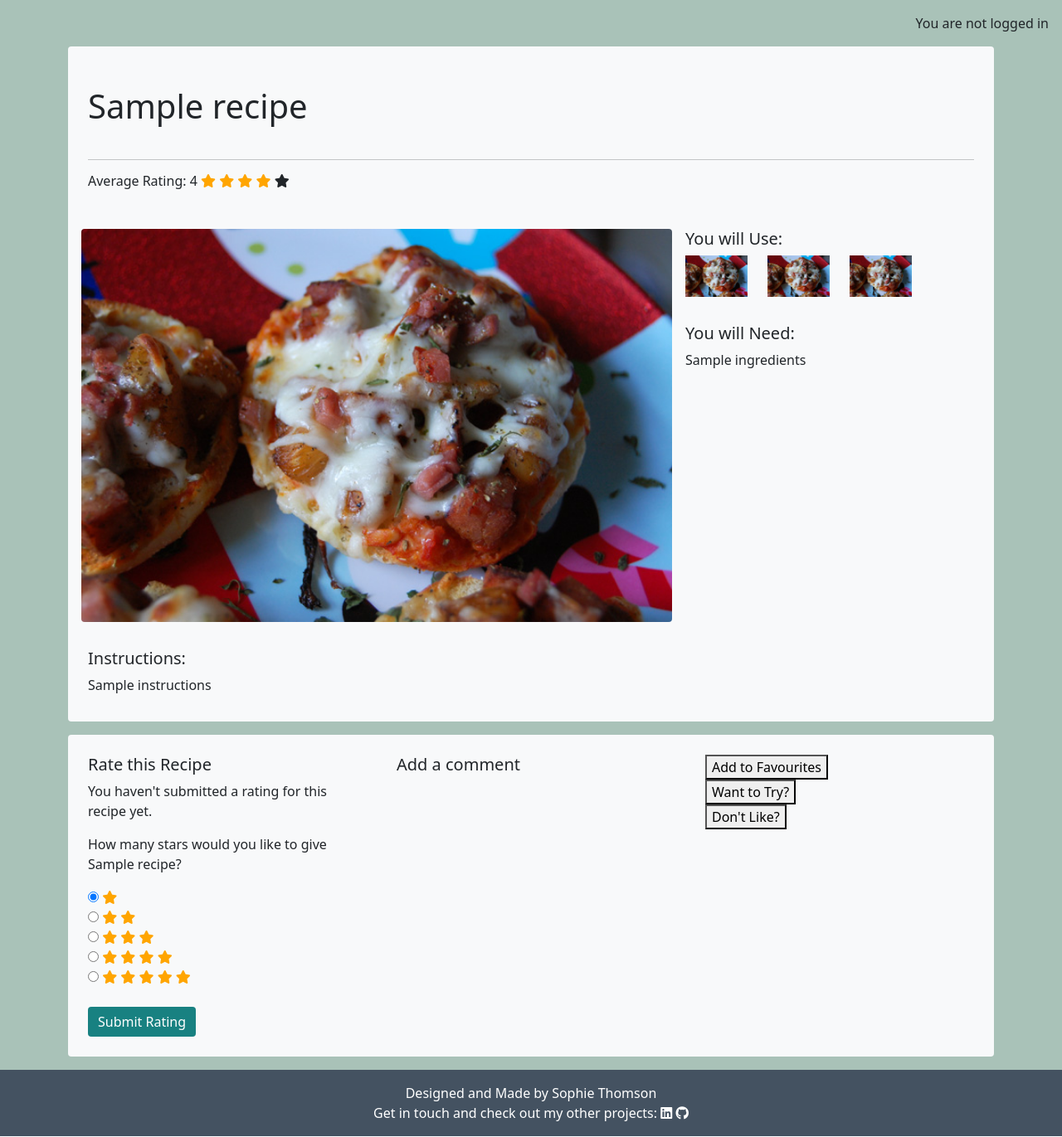
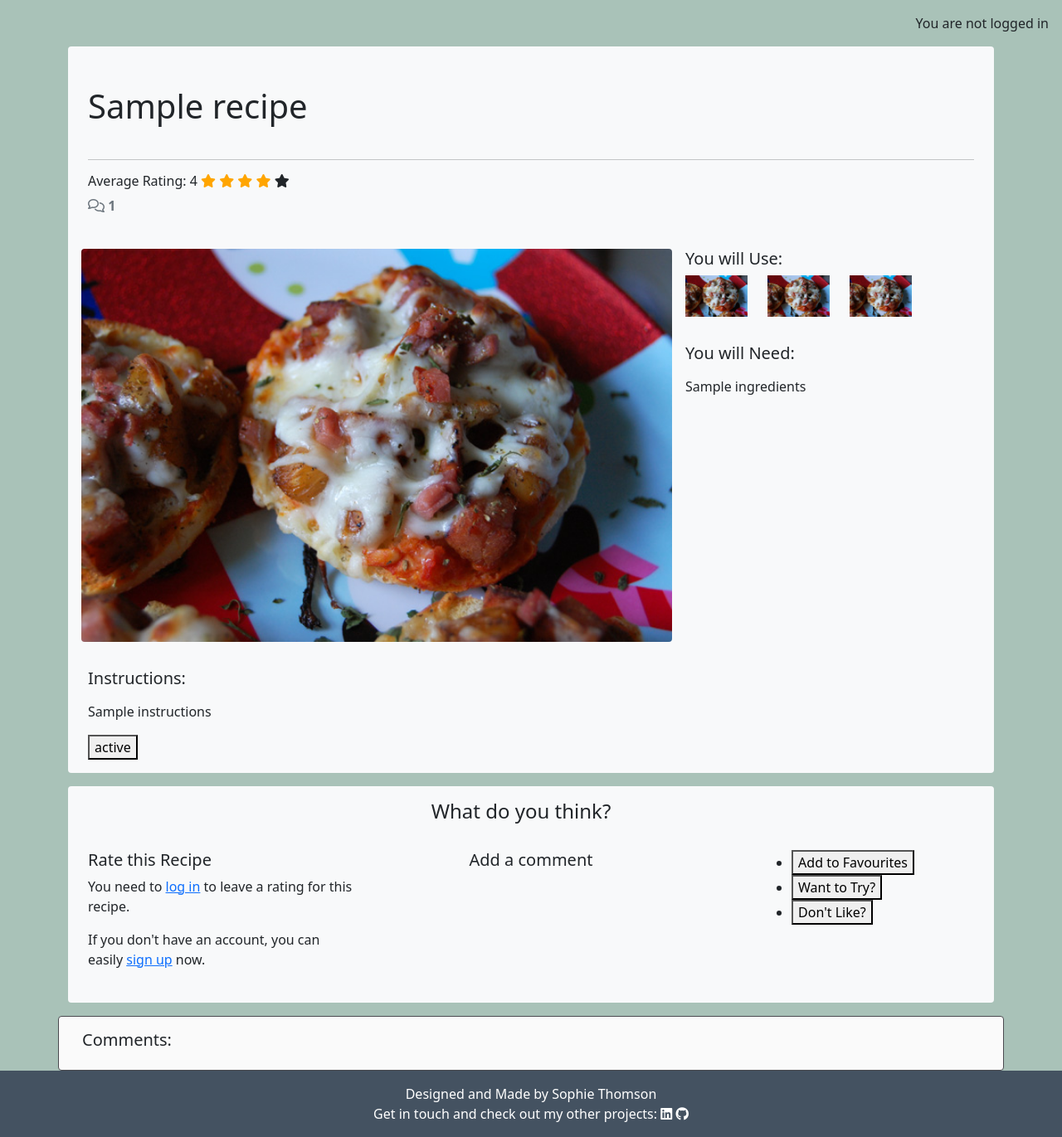
Before and after one commit to sophie-thomson/TasteSENsation, a Django app: template cookbook/templates/cookbook/recipe_detail.html in a window 1280 px wide. Shown: the part 60-1431 px from the top of the page at 83% size. Run offline with Django 4.2, Linux system fonts and the light colour scheme; the template is opened without the code that fills it: most values are stand-ins (such as "Sample title", 1, 10 or a date in 2020); some libraries are stand-ins or nearby versions.

Commit message:
Add comment count and comment display functionality and update styling for feedbackcontainer in template

```diff
--- a/cookbook/templates/cookbook/recipe_detail.html
+++ b/cookbook/templates/cookbook/recipe_detail.html
@@ -1,4 +1,5 @@
-{% extends 'base.html' %} {% block content %}
+{% extends 'base.html' %}
+{% block content %}
 {% load static %}
 
 <div class="container">
@@ -15,6 +16,12 @@
                     <span class="fa fa-star {% if average_rating > 4 %} checked {% endif %}"></span>
                 </h6>
             </div>
+            <div class="align-items-lg-end">
+                <strong class="text-secondary">
+                    <i class="far fa-comments"></i> {{ comment_count }}
+                </strong>
+            </div>
+
         </div>
     </div>
     <div class="row g-0 bg-light">
@@ -46,7 +53,7 @@
                 <div>
                     <div class="py-3 mt-3">
                         <h5>You will Need:</h5>
-                        <p>{{ recipe.ingredients | safe }}</p>
+                        <p>{{ recipe.ingredients | safe | linebreaks}}</p>
                     </div>
                 </div>
             </div>
@@ -56,15 +63,24 @@
         <div class="col">
             <div class="bg-light px-4 py-3 rounded-bottom">
             <h5>Instructions:</h5>
-            <p>{{ recipe.instructions | safe }}</p>
+            <p>{{ recipe.instructions | safe | linebreaks }}</p>
+            <button>{{ recipe.cooked_status }}</button>
             </div>
         </div>
     </div>
 </div>
+
+
 <div class="container">
     <div class="row g-0 bg-light rounded my-3">
-        <div class="col p-4">
+        <div class="row">
+            <div class="d-flex justify-content-center pt-3">
+                <h4>What do you think?</h4>
+            </div>
+        </div>
+        <div class="col p-4 align-items-center">
             <h5>Rate this Recipe</h5>
+            {% if user.is_authenticated %}
                 {% if user_rating %}
                 <p>Your Rating:
                     <span class="fa fa-star {% if user_rating.rating > 0 %} checked {% endif %}"></span>
@@ -154,22 +170,68 @@
                     <button type="submit" class="btn btn-edit">Submit Rating</button>
                 </form>
                 {% endif %}
+            {% else %}
+            <p>You need to <a href="{% url 'account_login' %}">log in</a> to leave a rating for this recipe.</p>
+            <p>If you don't have an account, you can easily <a href="{% url 'account_signup' %}">sign up</a> now.</p>
+            {% endif %}
+        </div>
+        <div class="col-4 p-4">
+            <div class="d-flex justify-content-center">
+                <h5>Add a comment</h5>
+            </div>
+
         </div>
         <div class="col p-4">
-            <h5>Add a comment</h5>
-        </div>
-        <div class="col p-4">
+            <div class="d-flex justify-content-center">
+                <ul>
+                    <li>
                         <div>
                     <button>Add to Favourites</button>
                         </div>
+                    </li>
+                    <li>
                         <div>
                             <button>Want to Try?</button>
                         </div>
-            <div>
+                    </li>
+                    <li>
+                        <div >
                             <button>Don't Like?</button>
+                        </div>
+                    </li>
+                </ul>
             </div>
         </div>
     </div>
 </div>
-
+<div class="container">
+    <div class="row">
+        <div class="card">
+            <div class="card-body">
+              <h5 class="card-title">Comments:</h5>
+              {% for comment in comments %}
+            <div class="p-2 comments
+              {% if not comment.approved and comment.author == user %}
+              faded{% elif not comment.approved %} d-none{% endif %}">
+              <p class="font-weight-bold">
+                {{ comment.author }}
+                <span class="font-weight-normal">
+                  {{ comment.created_on }}
+                </span> wrote:
+              </p>
+              <div id="comment{{ comment.id }}">
+                <p>{{ comment.comment_selection }} - {{ comment.own_comment | safe }}</p>
+              </div>
+              {% if not comment.approved and comment.author == user %}
+              <p class="approval">
+                This comment is awaiting approval
+              </p>
+              {% endif %}
+            </div>
+            <!-- Our for loop ends here -->
+            {% endfor %}
+            </div>
+          </div>
+    </div>
+</div>
 {% endblock content %}
--- a/cookbook/views.py
+++ b/cookbook/views.py
@@ -44,6 +44,8 @@ def recipe_detail(request, slug):
     recipe = get_object_or_404(queryset, slug=slug)
     user_rating = Rating.objects.filter(recipe=recipe, user=request.user).first()
     average_rating = recipe.get_average_rating()
+    comments = recipe.comments.all().order_by("-created_on")
+    comment_count = recipe.comments.filter(approved=True).count()
 
     # If the user submits a rating
     if request.method == 'POST':
@@ -66,6 +68,8 @@ def recipe_detail(request, slug):
         # dictionary for recipe detail page
         "recipe": recipe,
         "user_rating": user_rating,
-        "average_rating": average_rating
+        "average_rating": average_rating,
+        "comments": comments,
+        "comment_count": comment_count,
         },
     )
--- a/tastesensation_project/settings.py
+++ b/tastesensation_project/settings.py
@@ -28,7 +28,7 @@ TEMPLATES_DIR = os.path.join(BASE_DIR, 'templates')
 SECRET_KEY = os.environ.get("SECRET_KEY")
 
 # SECURITY WARNING: don't run with debug turned on in production!
-DEBUG = False
+DEBUG = True
 
 ALLOWED_HOSTS = [
     '8000-sophiethoms-tastesensat-oxddpazcxno.ws.codeinstitute-ide.net',
```
Lines whose indentation alone changed are shown as unchanged.
